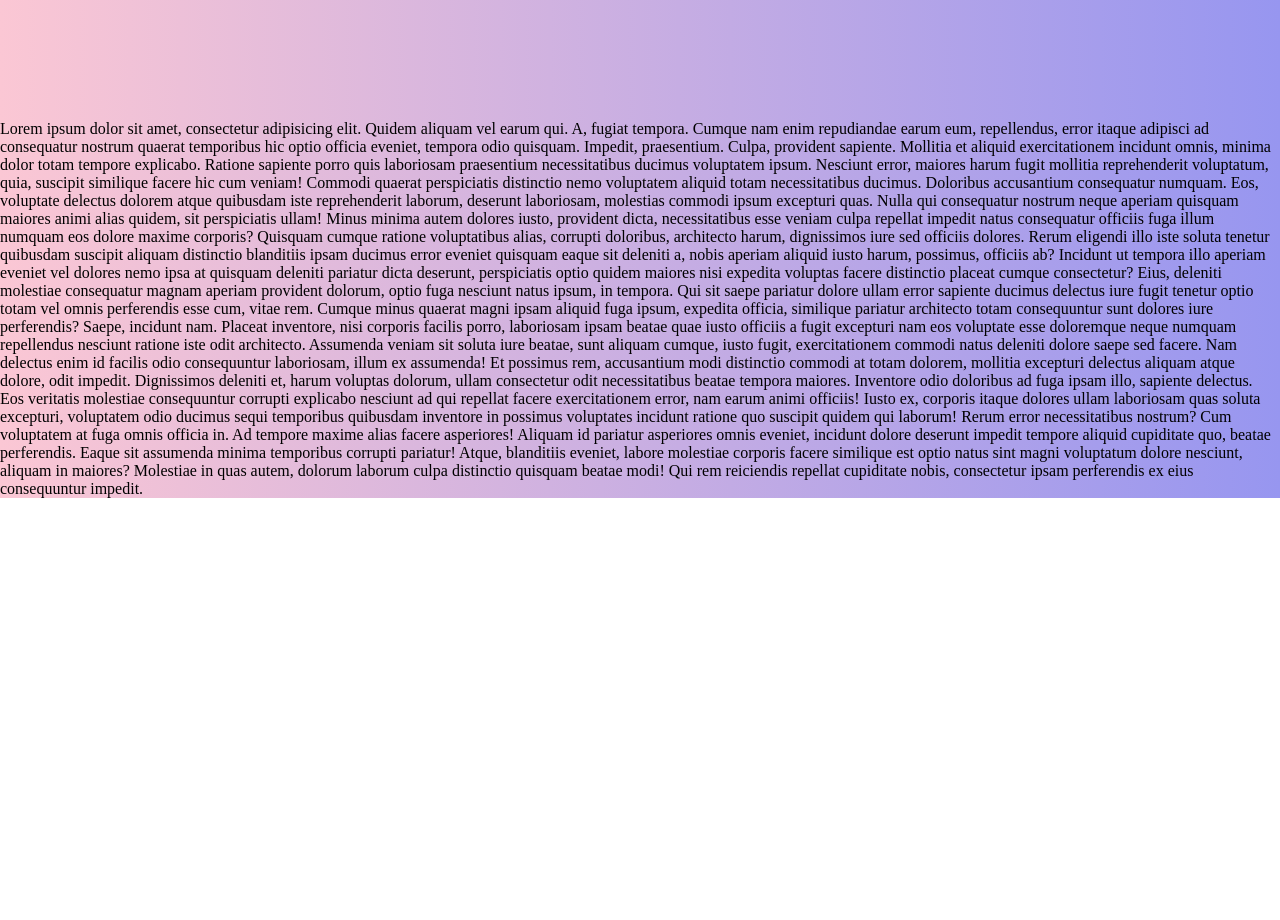
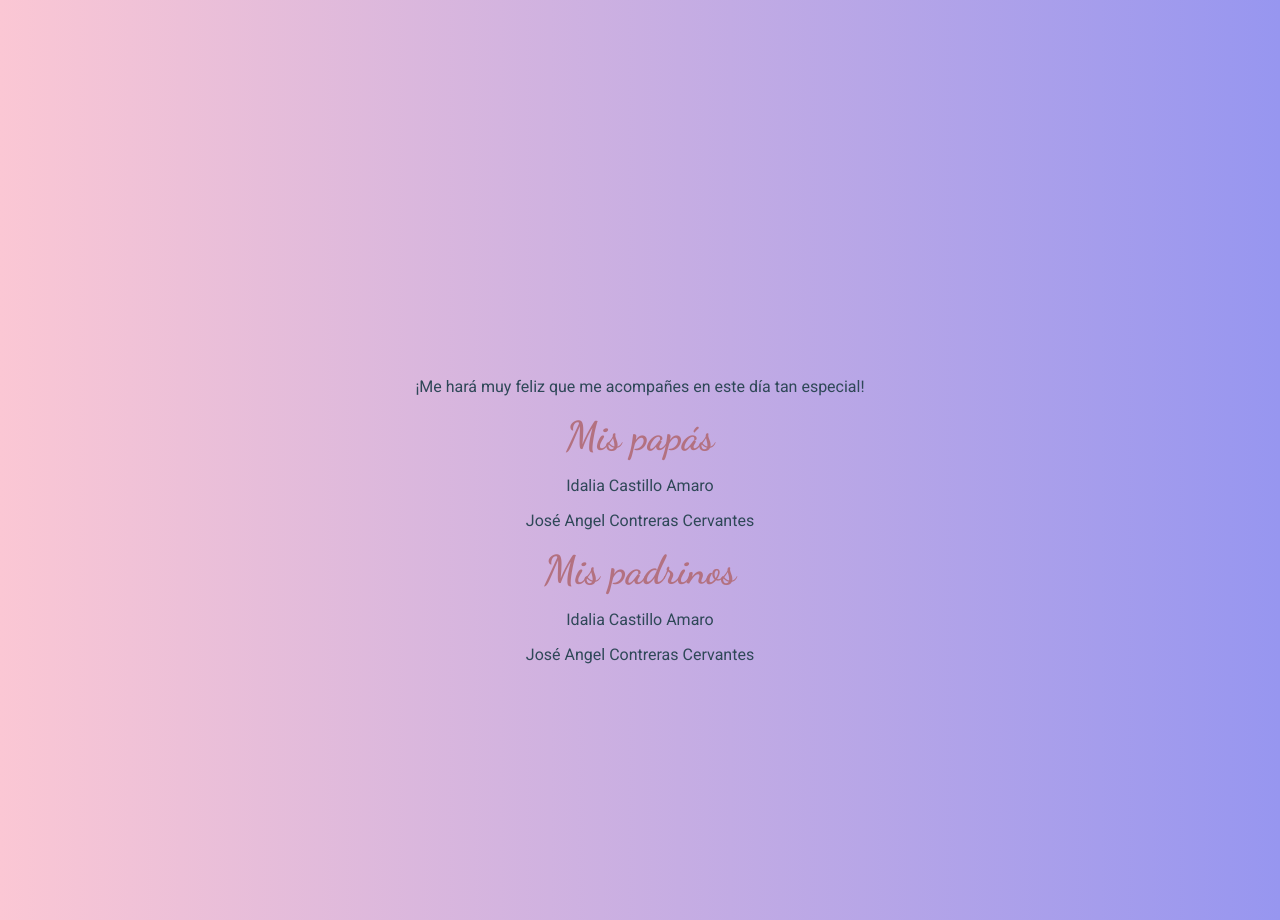
Before and after one commit to Osimitzu/XV-invitation, a website built with Vite: page index.html in a window 1280 px wide. Shown: the part 680-1600 px from the top of the page. Before the commit the page ends 1178 px from the top, so only its background shows below. Built offline with nearby package versions, Linux system fonts and the light colour scheme.

Commit message:
intro completed and animations fixed

```diff
--- a/index.html
+++ b/index.html
@@ -9,78 +9,33 @@
   </head>
   <body>
     <div class="background-image">
-      <img src="/assets/background.png" alt="background" />
+      <img src="/assets/background.png" alt="background" data-aos="fade-down"/>
     </div>
 
     <header>
       <nav class="header__nav">
-        <h1>Miriam</h1>
-        <p class="header__nav-subtitle">Guarda esta fecha</p>
-        <p class="header__nav-subtitle2">Sabado, 17 de Junio 2023</p>
+        <h1 data-aos="zoom-in">Miriam</h1>
+        <p class="header__nav-subtitle" data-aos="fade-left">
+          Guarda esta fecha
+        </p>
+        <p class="header__nav-subtitle2" data-aos="fade-right">
+          Sabado, 17 de Junio 2023
+        </p>
       </nav>
     </header>
 
-    <section class="text">
-      <p>
-        Lorem ipsum dolor sit amet, consectetur adipisicing elit. Quidem aliquam
-        vel earum qui. A, fugiat tempora. Cumque nam enim repudiandae earum eum,
-        repellendus, error itaque adipisci ad consequatur nostrum quaerat
-        temporibus hic optio officia eveniet, tempora odio quisquam. Impedit,
-        praesentium. Culpa, provident sapiente. Mollitia et aliquid
-        exercitationem incidunt omnis, minima dolor totam tempore explicabo.
-        Ratione sapiente porro quis laboriosam praesentium necessitatibus
-        ducimus voluptatem ipsum. Nesciunt error, maiores harum fugit mollitia
-        reprehenderit voluptatum, quia, suscipit similique facere hic cum
-        veniam! Commodi quaerat perspiciatis distinctio nemo voluptatem aliquid
-        totam necessitatibus ducimus. Doloribus accusantium consequatur numquam.
-        Eos, voluptate delectus dolorem atque quibusdam iste reprehenderit
-        laborum, deserunt laboriosam, molestias commodi ipsum excepturi quas.
-        Nulla qui consequatur nostrum neque aperiam quisquam maiores animi alias
-        quidem, sit perspiciatis ullam! Minus minima autem dolores iusto,
-        provident dicta, necessitatibus esse veniam culpa repellat impedit natus
-        consequatur officiis fuga illum numquam eos dolore maxime corporis?
-        Quisquam cumque ratione voluptatibus alias, corrupti doloribus,
-        architecto harum, dignissimos iure sed officiis dolores. Rerum eligendi
-        illo iste soluta tenetur quibusdam suscipit aliquam distinctio
-        blanditiis ipsam ducimus error eveniet quisquam eaque sit deleniti a,
-        nobis aperiam aliquid iusto harum, possimus, officiis ab? Incidunt ut
-        tempora illo aperiam eveniet vel dolores nemo ipsa at quisquam deleniti
-        pariatur dicta deserunt, perspiciatis optio quidem maiores nisi expedita
-        voluptas facere distinctio placeat cumque consectetur? Eius, deleniti
-        molestiae consequatur magnam aperiam provident dolorum, optio fuga
-        nesciunt natus ipsum, in tempora. Qui sit saepe pariatur dolore ullam
-        error sapiente ducimus delectus iure fugit tenetur optio totam vel omnis
-        perferendis esse cum, vitae rem. Cumque minus quaerat magni ipsam
-        aliquid fuga ipsum, expedita officia, similique pariatur architecto
-        totam consequuntur sunt dolores iure perferendis? Saepe, incidunt nam.
-        Placeat inventore, nisi corporis facilis porro, laboriosam ipsam beatae
-        quae iusto officiis a fugit excepturi nam eos voluptate esse doloremque
-        neque numquam repellendus nesciunt ratione iste odit architecto.
-        Assumenda veniam sit soluta iure beatae, sunt aliquam cumque, iusto
-        fugit, exercitationem commodi natus deleniti dolore saepe sed facere.
-        Nam delectus enim id facilis odio consequuntur laboriosam, illum ex
-        assumenda! Et possimus rem, accusantium modi distinctio commodi at totam
-        dolorem, mollitia excepturi delectus aliquam atque dolore, odit impedit.
-        Dignissimos deleniti et, harum voluptas dolorum, ullam consectetur odit
-        necessitatibus beatae tempora maiores. Inventore odio doloribus ad fuga
-        ipsam illo, sapiente delectus. Eos veritatis molestiae consequuntur
-        corrupti explicabo nesciunt ad qui repellat facere exercitationem error,
-        nam earum animi officiis! Iusto ex, corporis itaque dolores ullam
-        laboriosam quas soluta excepturi, voluptatem odio ducimus sequi
-        temporibus quibusdam inventore in possimus voluptates incidunt ratione
-        quo suscipit quidem qui laborum! Rerum error necessitatibus nostrum? Cum
-        voluptatem at fuga omnis officia in. Ad tempore maxime alias facere
-        asperiores! Aliquam id pariatur asperiores omnis eveniet, incidunt
-        dolore deserunt impedit tempore aliquid cupiditate quo, beatae
-        perferendis. Eaque sit assumenda minima temporibus corrupti pariatur!
-        Atque, blanditiis eveniet, labore molestiae corporis facere similique
-        est optio natus sint magni voluptatum dolore nesciunt, aliquam in
-        maiores? Molestiae in quas autem, dolorum laborum culpa distinctio
-        quisquam beatae modi! Qui rem reiciendis repellat cupiditate nobis,
-        consectetur ipsam perferendis ex eius consequuntur impedit.
+    <section class="intro">
+      <p data-aos="fade-down">
+        ¡Me hará muy feliz que me acompañes en este día tan especial!
       </p>
+      <h2 data-aos="zoom-in">Mis papás</h2>
+      <p data-aos="fade-right">Idalia Castillo Amaro</p>
+      <p data-aos="fade-left">José Angel Contreras Cervantes</p>
+      <h2 data-aos="zoom-in">Mis padrinos</h2>
+      <p data-aos="fade-right">Idalia Castillo Amaro</p>
+      <p data-aos="fade-left">José Angel Contreras Cervantes</p>
     </section>
 
-    <script src="/js/main.js"></script>
+    <script src="/js/main.js" type="module"></script>
   </body>
 </html>
--- /dev/null
+++ b/styles/sections/intro.css
@@ -0,0 +1,22 @@
+.intro {
+    display: flex;
+    flex-direction: column;
+    justify-content: center;
+    align-items: center;
+    gap: 16px;
+    height: 100vh;
+}
+
+.intro h2 {
+    text-align: center;
+    font-family: var(--title-dancing);
+    font-size: 40px;
+    color: var(--title-color);
+}
+
+.intro p {
+    text-align: center;
+    font-family: var(--text-roboto);
+    font-size: 16px;
+    color: var(--text-color1);
+}
--- a/styles/styles.css
+++ b/styles/styles.css
@@ -4,6 +4,7 @@
 
 /*Other css file imports*/
 @import url("sections/header.css");
+@import url('sections/intro.css');
 /*Other css file imports*/
 
 /* Variables */
@@ -15,10 +16,10 @@
   /* color palette */
   --pink: #f9ccca;
   --light-pink: #ffecef;
-  --hard-pink: #b37180;
+  --title-color: #b37180;
 
-  --text-1: #2f4858;
-  --text-2: #556076;
+  --text-color1: #2f4858;
+  --text-color2: #556076;
 }
 /* Variables */
 
```
